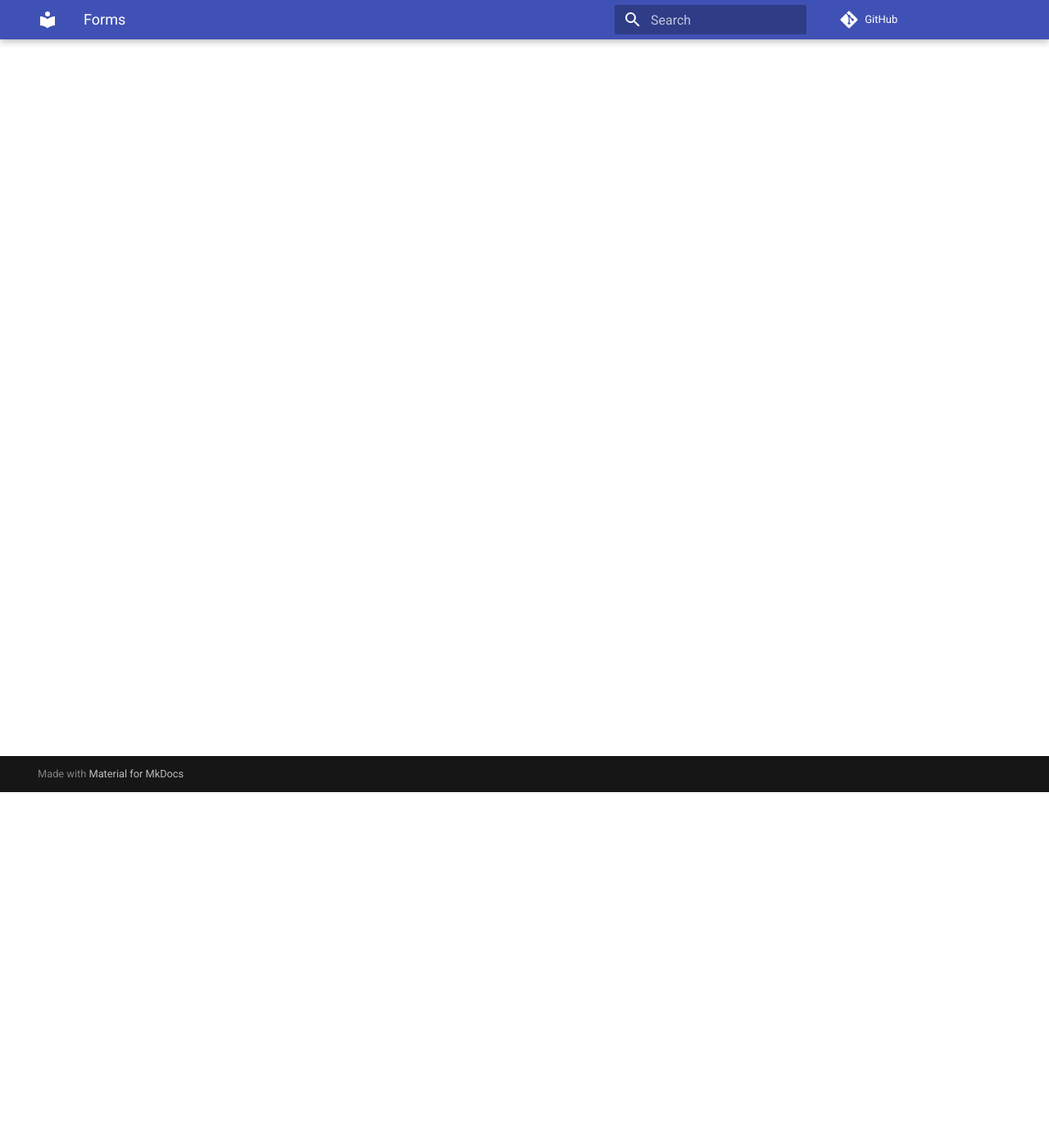
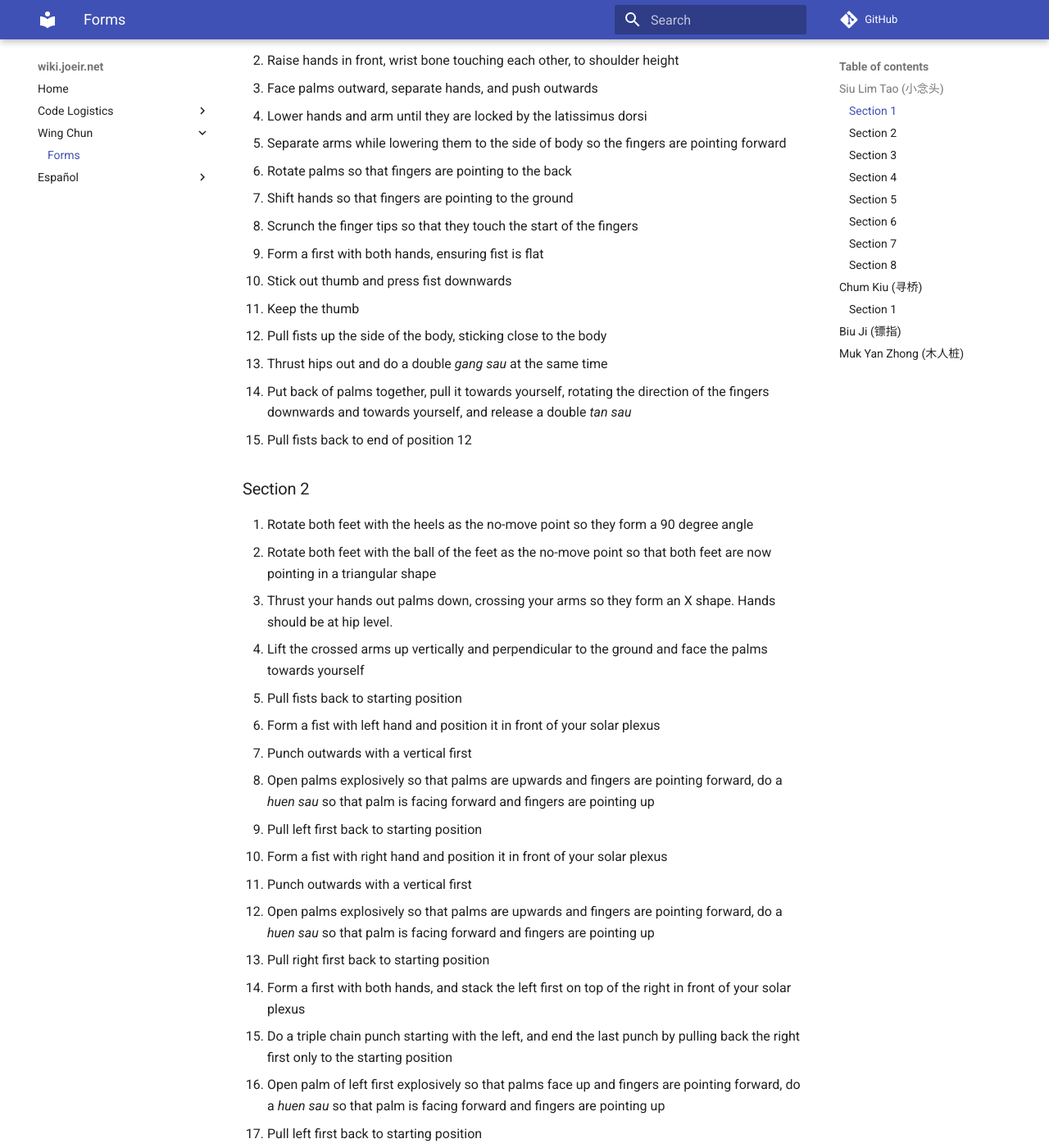
Before and after one commit to zephinzer/wiki.joeir.net, an MkDocs documentation site: the page built from docs/wing-chun/forms.md, in a window 1280 px wide and 1400 px high, scrolled down 434 px. Shown: the whole window at 82% size. Built offline with MkDocs 1.6.1 and Material for MkDocs 9.7.7, drawn with Linux system fonts in a browser that asks for light colours; comment, search, counter and statistics services are not loaded; some of the changed text lies outside the part shown.

Commit message:
added wingchun forms

````diff
--- a/docs/wing-chun/forms.md
+++ b/docs/wing-chun/forms.md
@@ -1,3 +1,92 @@
-# Wing Chun Forms
+# Forms in Wing Chun (詠春)
 
-## Siu Lim Tao
+This document contains teachings of the Wing Chun forms taught to me according to the Yip Man lineage as follows:
+
+```
+             /- [    Lee Shing    ] -> [ Joseph Cheng  ] -\
+[ Yip Man ] <                                               > [ Chua Kah Joo] -> This Document
+             \- [ Wong Shun Leung ] -> [ Nino Bernardo ] -/
+```
+
+## Siu Lim Tao (小念头)
+
+### Section 1
+
+1. Stand at attention
+2. Raise hands in front, wrist bone touching each other, to shoulder height
+3. Face palms outward, separate hands, and push outwards
+4. Lower hands and arm until they are locked by the latissimus dorsi
+5. Separate arms while lowering them to the side of body so the fingers are pointing forward
+6. Rotate palms so that fingers are pointing to the back
+7. Shift hands so that fingers are pointing to the ground
+8. Scrunch the finger tips so that they touch the start of the fingers
+9. Form a first with both hands, ensuring fist is flat
+10. Stick out thumb and press fist downwards
+11. Keep the thumb
+12. Pull fists up the side of the body, sticking close to the body
+13. Thrust hips out and do a double *gang sau* at the same time
+14. Put back of palms together, pull it towards yourself, rotating the direction of the fingers downwards and towards yourself, and release a double *tan sau*
+15. Pull fists back to end of position 12
+
+### Section 2
+
+1. Rotate both feet with the heels as the no-move point so they form a 90 degree angle
+2. Rotate both feet with the ball of the feet as the no-move point so that both feet are now pointing in a triangular shape
+3. Thrust your hands out palms down, crossing your arms so they form an X shape. Hands should be at hip level.
+4. Lift the crossed arms up vertically and perpendicular to the ground and face the palms towards yourself
+5. Pull fists back to starting position
+6. Form a fist with left hand and position it in front of your solar plexus
+7. Punch outwards with a vertical first
+8. Open palms explosively so that palms are upwards and fingers are pointing forward, do a *huen sau* so that palm is facing forward and fingers are pointing up
+9. Pull left first back to starting position
+10. Form a fist with right hand and position it in front of your solar plexus
+11. Punch outwards with a vertical first
+12. Open palms explosively so that palms are upwards and fingers are pointing forward, do a *huen sau* so that palm is facing forward and fingers are pointing up
+13. Pull right first back to starting position
+14. Form a first with both hands, and stack the left first on top of the right in front of your solar plexus
+15. Do a triple chain punch starting with the left, and end the last punch by pulling back the right first only to the starting position
+16. Open palm of left first explosively so that palms face up and fingers are pointing forward, do a *huen sau* so that palm is facing forward and fingers are pointing up
+17. Pull left first back to starting position
+
+### Section 3
+
+1. Slowly extend left arm forward to form a *tan sau*. Take about 30 seconds to do this
+2. Do a half *huen sau*, change to a *fu sau* and pull in slowly elbows-first, shifting the elbows around the body till your hand is a fist distance away from solar plexus
+3. Change the hand to a *fuk sau*, keep your forearm parallel to the ground
+4. Extend the *fuk sau* forward while keeping your elbows close to your body until your wrist is at your center-line, then lift the *fuk sau* to the final position
+5. Repeat from 2 for 3 more times
+6. Repeat from 1 with the right hand
+
+### Section 4
+
+`TODO`
+
+### Section 5
+
+`TODO`
+
+### Section 6
+
+`TODO`
+
+### Section 7
+
+`TODO`
+
+### Section 8
+
+`TODO`
+
+## Chum Kiu (寻桥)
+
+### Section 1
+
+`TODO`
+
+## Biu Ji (镖指)
+
+Teach me?
+
+## Muk Yan Zhong (木人桩)
+
+Teach me?
````
Also changed, not shown: docs/español/los-numeros-y-recuento.md (+1 -1 lines), 1 other file.
